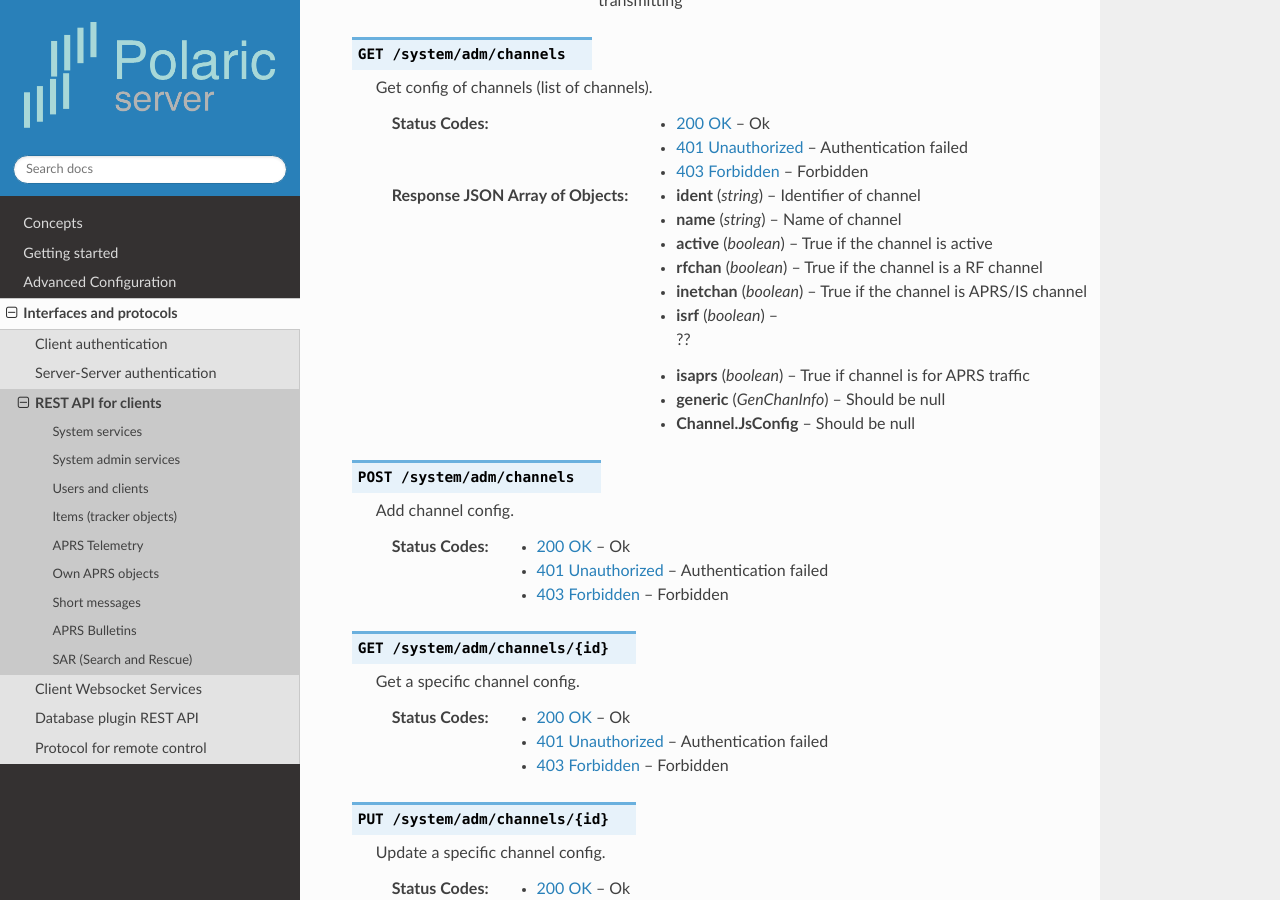
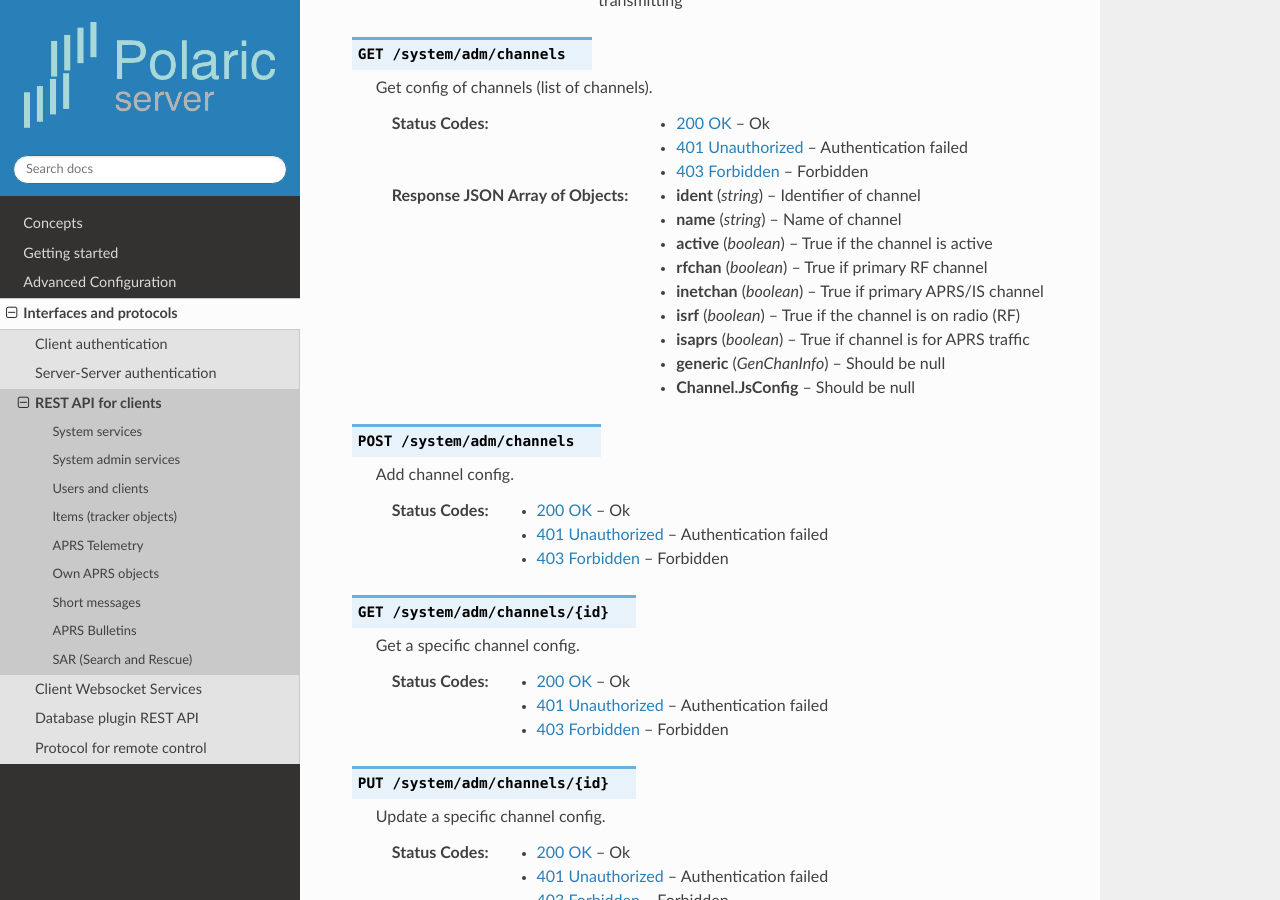
Before and after one commit to joakimsk/docs, a Sphinx documentation site: the page built from docs/restapi.rst, in a window 1280 px wide and 900 px high, scrolled down 6531 px. Built offline with Sphinx 7.4.7 and the Read the Docs theme 2.0.0, drawn with Linux system fonts in a browser that asks for light colours.

Commit message:
Update restapi.rst

```diff
--- a/docs/restapi.rst
+++ b/docs/restapi.rst
@@ -312,9 +312,9 @@ Source: ´SysAdminApi.java´
    :>jsonarr string ident: Identifier of channel
    :>jsonarr string name: Name of channel
    :>jsonarr boolean active: True if the channel is active
-   :>jsonarr boolean rfchan: True if the channel is a RF channel
-   :>jsonarr boolean inetchan: True if the channel is APRS/IS channel
-   :>jsonarr boolean isrf: ??
+   :>jsonarr boolean rfchan: True if primary RF channel
+   :>jsonarr boolean inetchan: True if primary APRS/IS channel
+   :>jsonarr boolean isrf: True if the channel is on radio (RF)
    :>jsonarr boolean isaprs: True if channel is for APRS traffic
    :>jsonarr GenChanInfo generic: Should be null
    :>jsonarr Channel.JsConfig: Should be null
```
